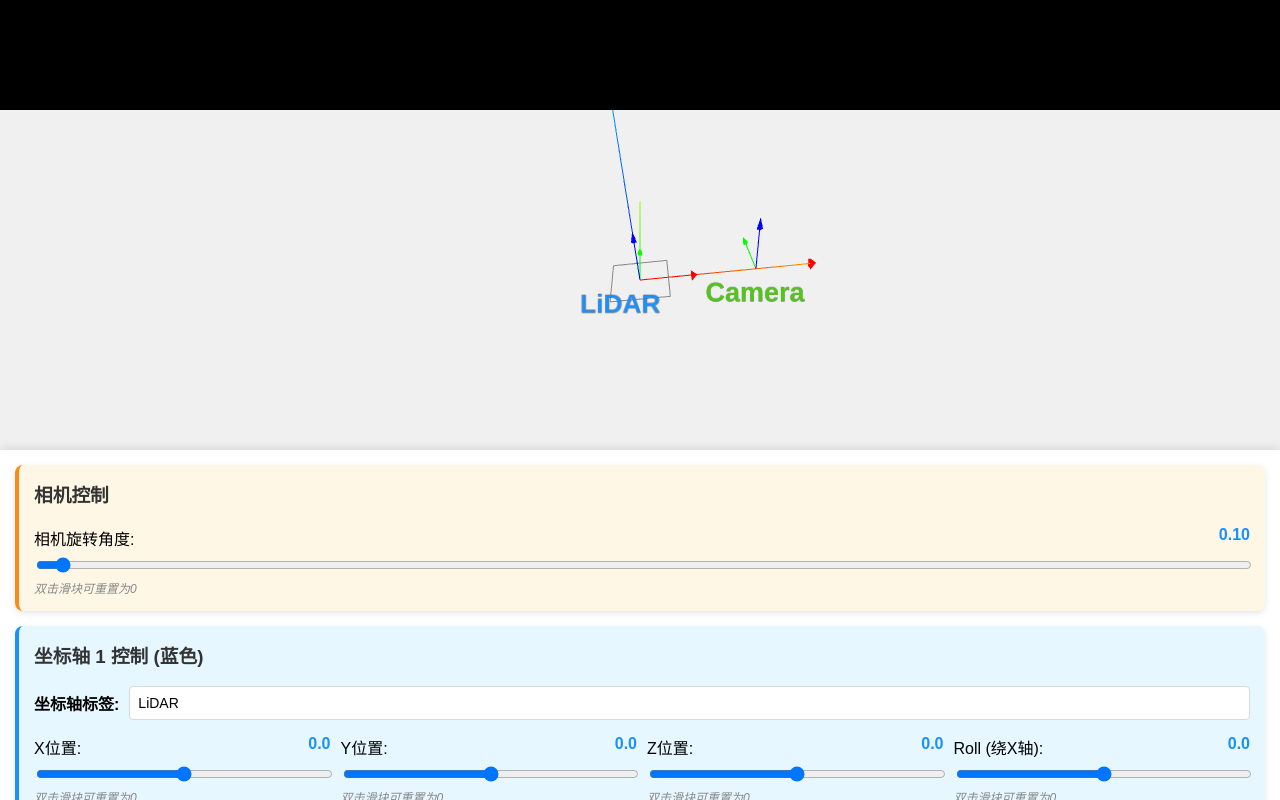
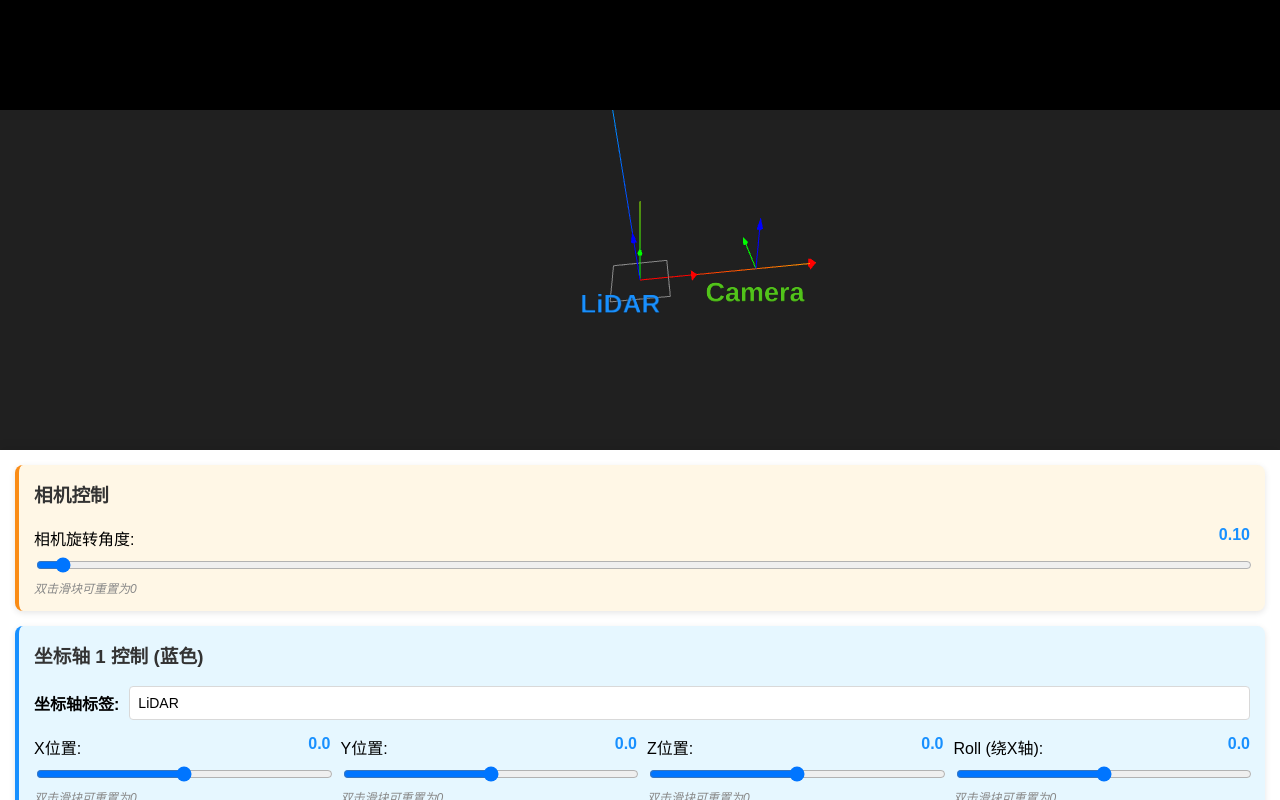
Before and after one commit to HViktorTsoi/interactive_extrinsic, a plain HTML site: page index.html in a window 1280 px wide. Drawn offline with nearby package versions, Linux system fonts and the light colour scheme.

Commit message:
change background name

```diff
--- a/index.html
+++ b/index.html
@@ -12,12 +12,14 @@
             display: flex;
             flex-direction: column;
             height: 100vh;
-            background-color: #f5f5f5;
+            /*background-color: #f5f5f5;*/
+            background-color: black;
         }
         #canvas-container {
             flex: 1;
             overflow: hidden;
-            background-color: #f0f0f0;
+            /*background-color: #f0f0f0;*/
+            background-color: black;
         }
         #controls {
             padding: 15px;
@@ -310,7 +312,8 @@
         function init() {
             // 创建场景
             scene = new THREE.Scene();
-            scene.background = new THREE.Color(0xf0f0f0);
+            // scene.background = new THREE.Color(0xf0f0f0);
+            scene.background = new THREE.Color(0x202020);
 
             // 创建相机
             camera = new THREE.PerspectiveCamera(
```
